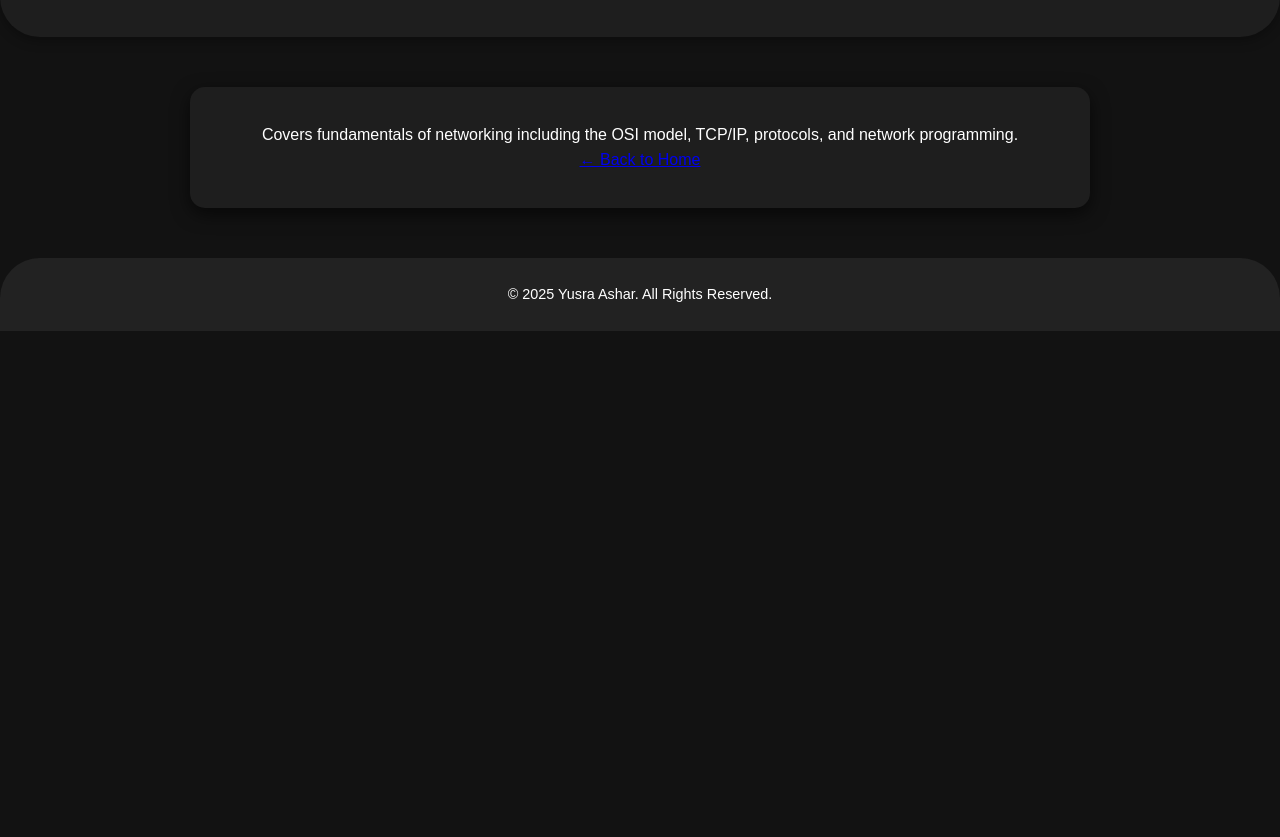
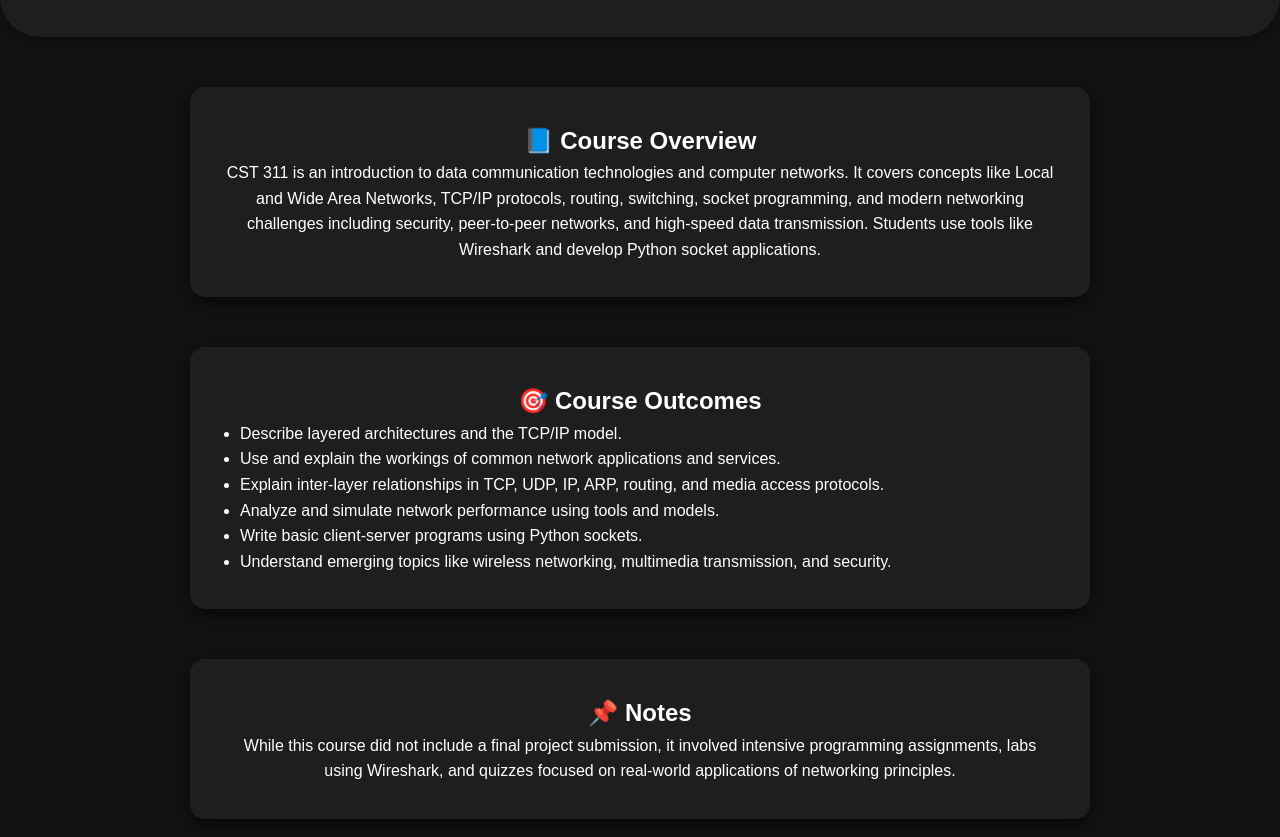
Before and after one commit to yusra-afk/Portfolio, a plain HTML site: page courses/cst311.html in a window 1280 px wide. Shown: the part 115-952 px from the top of the page. Before the commit the page ends 800 px from the top, so only its background shows below. Drawn offline with Linux system fonts and the light colour scheme.

Commit message:
cst311 added

```diff
--- a/courses/cst311.html
+++ b/courses/cst311.html
@@ -10,12 +10,41 @@
   <header>
     <h1>CST 311 - Intro to Computer Networks</h1>
   </header>
+
   <main>
     <section>
-      <p>Covers fundamentals of networking including the OSI model, TCP/IP, protocols, and network programming.</p>
-      <a href="../index.html">← Back to Home</a>
+      <h2>📘 Course Overview</h2>
+      <p>
+        CST 311 is an introduction to data communication technologies and computer networks. It covers
+        concepts like Local and Wide Area Networks, TCP/IP protocols, routing, switching, socket programming,
+        and modern networking challenges including security, peer-to-peer networks, and high-speed data
+        transmission. Students use tools like Wireshark and develop Python socket applications.
+      </p>
     </section>
+
+    <section>
+      <h2>🎯 Course Outcomes</h2>
+      <ul style="text-align: left; max-width: 800px; margin: 0 auto;">
+        <li>Describe layered architectures and the TCP/IP model.</li>
+        <li>Use and explain the workings of common network applications and services.</li>
+        <li>Explain inter-layer relationships in TCP, UDP, IP, ARP, routing, and media access protocols.</li>
+        <li>Analyze and simulate network performance using tools and models.</li>
+        <li>Write basic client-server programs using Python sockets.</li>
+        <li>Understand emerging topics like wireless networking, multimedia transmission, and security.</li>
+      </ul>
+    </section>
+
+    <section>
+      <h2>📌 Notes</h2>
+      <p>
+        While this course did not include a final project submission, it involved intensive programming
+        assignments, labs using Wireshark, and quizzes focused on real-world applications of networking principles.
+      </p>
+    </section>
+
+    <p><a href="../index.html">← Back to Home</a></p>
   </main>
+
   <footer>
     <p>&copy; 2025 Yusra Ashar. All Rights Reserved.</p>
   </footer>
```
